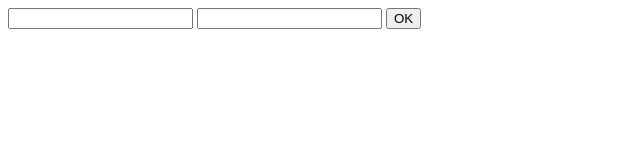
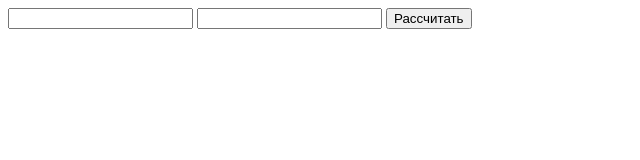
Before and after one commit to SavchenkoDA/WEB_5, a plain HTML site: page index.html in a window 1280 px wide. Shown: the whole page, without its empty margins (0-640 px from the left). Drawn offline with Linux system fonts and the light colour scheme.

Commit message:
Update index.html

```diff
--- a/index.html
+++ b/index.html
@@ -14,6 +14,6 @@ function click1() {
 <form>
   <input name="field1" type="text">
   <input name="field2" type="text">
-  <button id="button1" onclick="return click1();">OK</button>
+  <button id="button1" onclick="return click1();">Рассчитать</button>
 
 </form>
```
